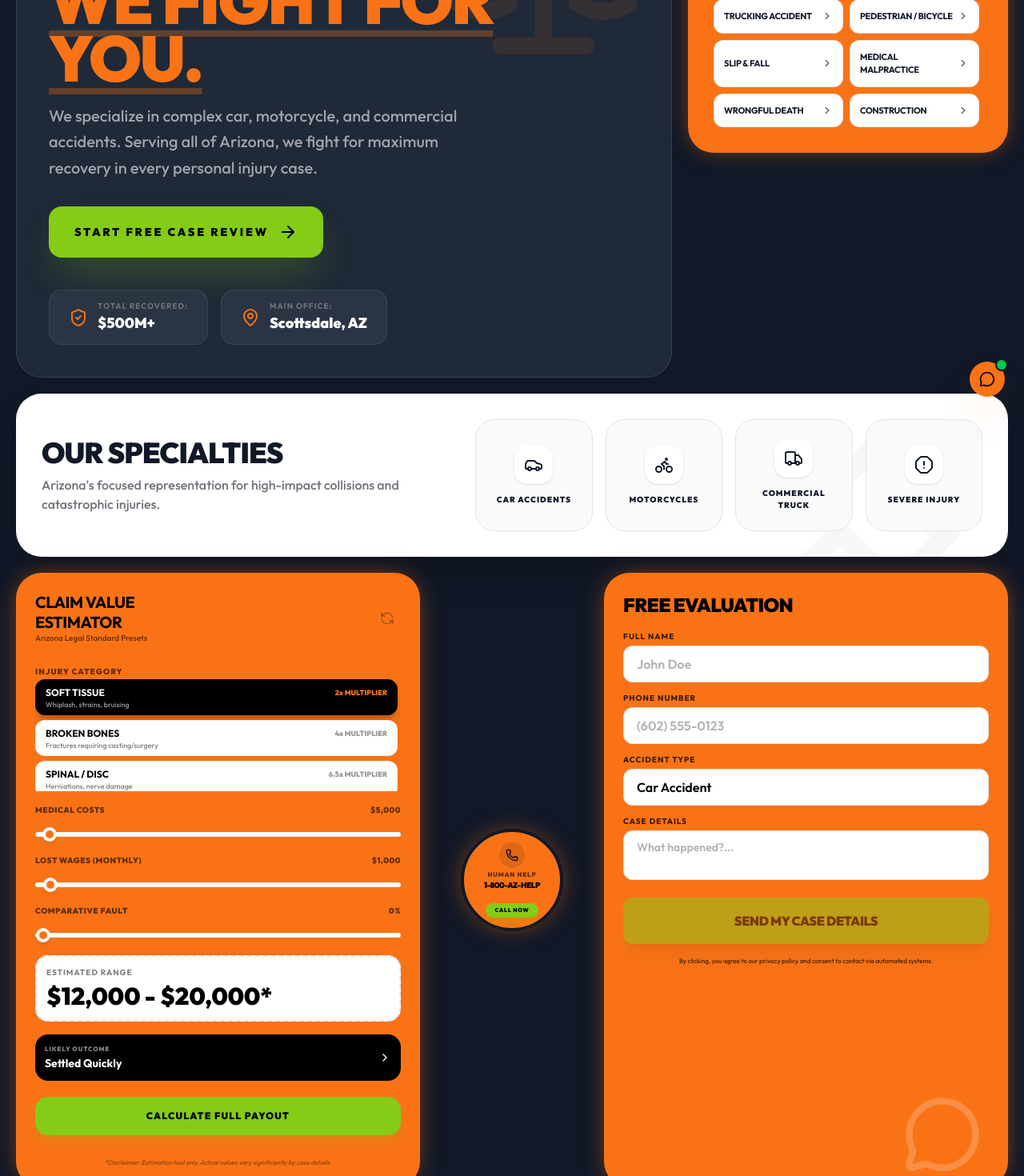
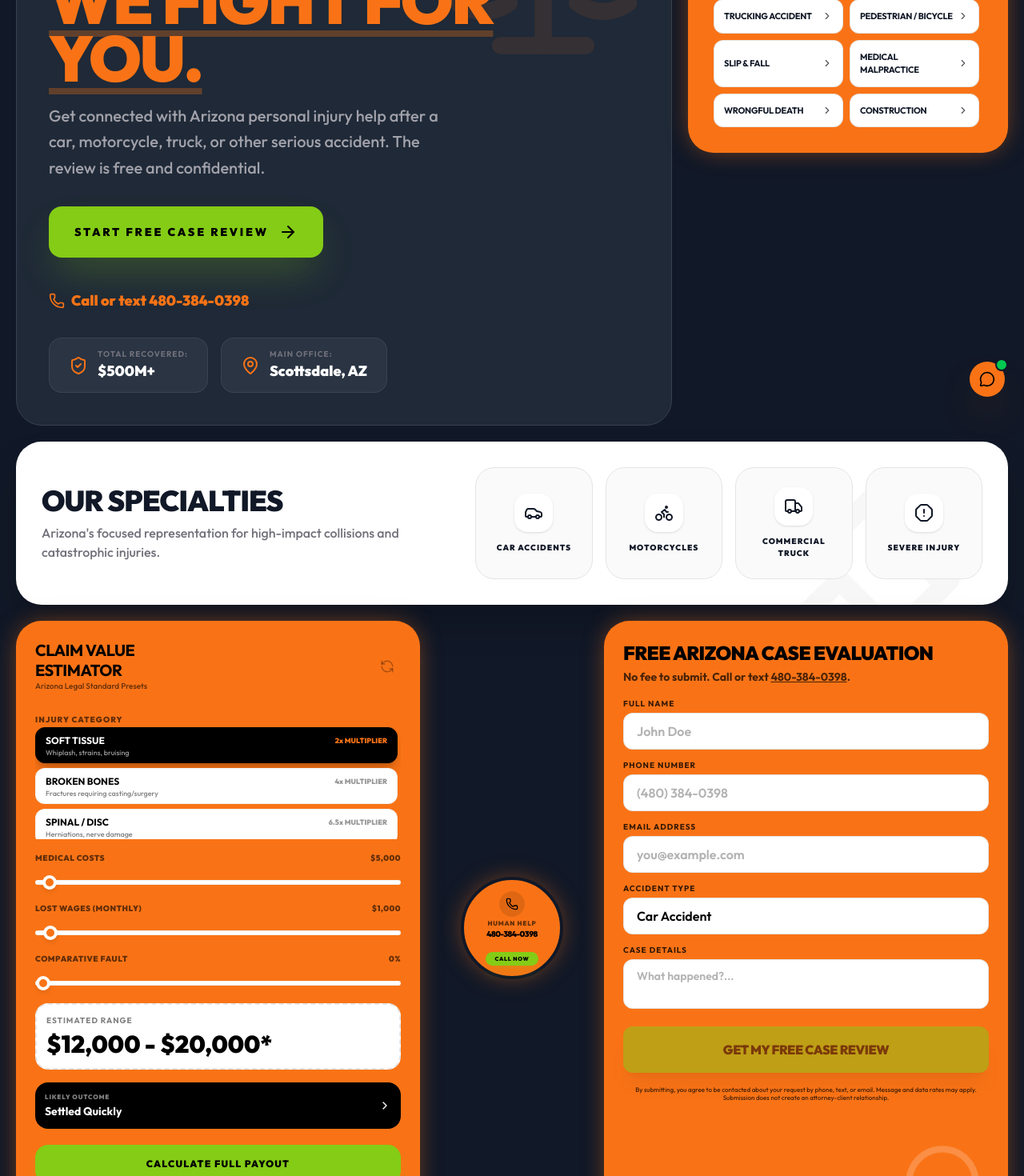
Before and after one commit to SavageT1/AZaccidentHELP, a React (Vite) app: page / in a window 1280 px wide. Shown: the part 280-1750 px from the top of the page at 80% size. Built offline with nearby package versions, Linux system fonts and the light colour scheme.

Commit message:
Connect website leads to GoHighLevel

```diff
--- /dev/null
+++ b/api/lead.js
@@ -0,0 +1,53 @@
+const WINDOW_MS = 60_000;
+const MAX_REQUESTS = 5;
+const attempts = new Map();
+
+export default async function handler(request, response) {
+  if (request.method !== 'POST') return response.status(405).json({ error: 'Method not allowed' });
+
+  const ip = request.headers['x-forwarded-for']?.split(',')[0] || 'unknown';
+  const now = Date.now();
+  const recent = (attempts.get(ip) || []).filter((time) => now - time < WINDOW_MS);
+  if (recent.length >= MAX_REQUESTS) return response.status(429).json({ error: 'Please try again shortly' });
+  recent.push(now);
+  attempts.set(ip, recent);
+
+  const { name, phone, email, accidentType, message = '', source = '', website = '' } = request.body || {};
+  if (website) return response.status(200).json({ ok: true });
+  if (!name || !phone || !email || !accidentType) return response.status(400).json({ error: 'Missing required fields' });
+  if (!/^\S+@\S+\.\S+$/.test(email) || !/^\+?[\d\s().-]{10,}$/.test(phone)) {
+    return response.status(400).json({ error: 'Invalid contact information' });
+  }
+
+  const webhookUrl = process.env.GHL_WEBHOOK_URL;
+  if (!webhookUrl) {
+    console.error('Lead delivery is not configured: GHL_WEBHOOK_URL is missing');
+    return response.status(503).json({ error: 'Lead delivery is not configured' });
+  }
+
+  const normalizedName = String(name).trim().replace(/\s+/g, ' ');
+  const [firstName, ...lastNameParts] = normalizedName.split(' ');
+  const sent = await fetch(webhookUrl, {
+    method: 'POST',
+    headers: { 'Content-Type': 'application/json' },
+    body: JSON.stringify({
+      firstName,
+      lastName: lastNameParts.join(' '),
+      name: normalizedName,
+      phone: String(phone).trim(),
+      email: String(email).trim().toLowerCase(),
+      accidentType,
+      message,
+      source: 'AZAccidentHelp.com',
+      pageUrl: source || 'https://azaccidenthelp.com/',
+      submittedAt: new Date().toISOString(),
+      consent: true,
+    }),
+  });
+
+  if (!sent.ok) {
+    console.error('GoHighLevel lead delivery failed', sent.status);
+    return response.status(502).json({ error: 'Unable to deliver lead' });
+  }
+  return response.status(200).json({ ok: true });
+}
--- a/index.html
+++ b/index.html
@@ -3,7 +3,16 @@
   <head>
     <meta charset="UTF-8" />
     <meta name="viewport" content="width=device-width, initial-scale=1.0" />
-    <title>My Google AI Studio App</title>
+    <title>Arizona Accident Help | Free Personal Injury Case Review</title>
+    <meta name="description" content="Injured in an Arizona car, motorcycle, truck, or other accident? Request a free, confidential case review or call 480-384-0398." />
+    <meta name="robots" content="index,follow,max-image-preview:large" />
+    <link rel="canonical" href="https://www.azaccidenthelp.com/" />
+    <meta property="og:title" content="Arizona Accident Help | Free Case Review" />
+    <meta property="og:description" content="Get help after an Arizona accident. Free, confidential review. Call or text 480-384-0398." />
+    <meta property="og:url" content="https://www.azaccidenthelp.com/" />
+    <meta property="og:type" content="website" />
+    <meta name="twitter:card" content="summary_large_image" />
+    <script type="application/ld+json">{"@context":"https://schema.org","@type":"LegalService","name":"AZ Accident Help","url":"https://www.azaccidenthelp.com/","telephone":"+1-480-384-0398","areaServed":{"@type":"State","name":"Arizona"},"description":"Arizona accident and personal injury case review service."}</script>
   </head>
   <body>
     <div id="root"></div>
--- a/package.json
+++ b/package.json
@@ -5,7 +5,7 @@
   "type": "module",
   "scripts": {
     "dev": "vite --port=3000 --host=0.0.0.0",
-    "build": "TMPDIR=/private/tmp VITE_CACHE_DIR=/private/tmp/azaccidenthelp-vite vite build --configLoader native --outDir /private/tmp/azaccidenthelp-dist --emptyOutDir false",
+    "build": "vite build",
     "preview": "vite preview",
     "clean": "rm -rf dist",
     "lint": "tsc --noEmit"
--- a/src/App.tsx
+++ b/src/App.tsx
@@ -71,7 +71,7 @@ export default function App() {
             <button onClick={() => setCurrentPage('bike')} className="hover:text-primary transition-colors">Motorcycles</button>
             <button onClick={() => setCurrentPage('truck')} className="hover:text-primary transition-colors">Commercial</button>
           </div>
-          <div className="text-sm font-medium text-zinc-400">Claims Won: <span className="text-zinc-100">15k+ Verified</span></div>
+          <a href="tel:+14803840398" className="text-sm font-black text-primary hover:text-white">480-384-0398</a>
           <button
             onClick={() => scrollToSection('contact')}
             className="bg-accent hover:bg-accent-dark text-black px-6 py-2.5 rounded-full font-bold shadow-lg shadow-accent/20 transition-all hover:scale-105 active:scale-95 text-xs uppercase tracking-widest"
@@ -128,14 +128,14 @@ export default function App() {
           <div className="relative z-10">
             <div className="inline-flex items-center gap-2 px-3 py-1 bg-primary/10 text-primary rounded-full text-[10px] font-black uppercase tracking-widest mb-6 border border-primary/20">
               <div className="w-1.5 h-1.5 bg-primary rounded-full animate-pulse" />
-              Arizona's Top Rated Recovery Team
+              Free Arizona Accident Case Review
             </div>
             <h1 className="text-5xl md:text-[80px] font-black leading-[0.9] tracking-tight mb-5 uppercase">
               INJURED IN AZ?<br/>
               <span className="text-primary underline decoration-primary/30 decoration-8 underline-offset-8">WE FIGHT FOR YOU.</span>
             </h1>
             <p className="text-zinc-400 text-xl max-w-lg mb-8 font-medium leading-relaxed">
-              We specialize in complex car, motorcycle, and commercial accidents. Serving all of Arizona, we fight for maximum recovery in every personal injury case.
+              Get connected with Arizona personal injury help after a car, motorcycle, truck, or other serious accident. The review is free and confidential.
             </p>
             <motion.button
               whileHover={{ scale: 1.05 }}
@@ -146,6 +146,9 @@ export default function App() {
               Start Free Case Review
               <ArrowRight className="group-hover:translate-x-1 transition-transform" />
             </motion.button>
+            <a href="tel:+14803840398" className="inline-flex items-center gap-2 text-primary font-black text-lg mb-8 hover:text-white">
+              <Phone size={20} /> Call or text 480-384-0398
+            </a>
             <div className="flex flex-wrap gap-4">
               <div className="bg-zinc-800/50 backdrop-blur px-6 py-3 rounded-2xl border border-zinc-700/50 flex items-center gap-3 transition-colors hover:border-primary/50 group">
                  <ShieldCheck className="text-primary group-hover:scale-110 transition-transform" size={24} />
@@ -243,16 +246,14 @@ export default function App() {
                    <Phone size={16} />
                 </div>
                 <h4 className="text-[8px] font-black uppercase tracking-widest opacity-60 mb-0.5 leading-none">Human Help</h4>
-                <a href="tel:1800AZHELP" className="text-[10px] font-black tracking-tighter block mb-2 px-1">1-800-AZ-HELP</a>
-                <button
-                  onClick={(e) => {
-                    e.stopPropagation();
-                    scrollToSection('contact');
-                  }}
+                <a href="tel:+14803840398" className="text-[10px] font-black tracking-tighter block mb-2 px-1">480-384-0398</a>
+                <a
+                  href="tel:+14803840398"
+                  onClick={(e) => e.stopPropagation()}
                   className="bg-accent text-black font-black px-3 py-1 rounded-full text-[7px] uppercase tracking-widest shadow-lg shadow-accent/20 active:scale-90 transition-transform"
                 >
                   CALL NOW
-                </button>
+                </a>
              </div>
           </motion.div>
         </div>
@@ -266,7 +267,8 @@ export default function App() {
           viewport={{ once: true }}
           className="col-span-12 md:col-span-5 bg-primary rounded-[2rem] p-6 shadow-primary-glow relative"
         >
-          <h3 className="text-2xl font-black mb-4 uppercase tracking-tight text-black">Free Evaluation</h3>
+          <h2 className="text-2xl font-black mb-1 uppercase tracking-tight text-black">Free Arizona Case Evaluation</h2>
+          <p className="text-black/70 text-sm font-bold mb-4">No fee to submit. Call or text <a href="tel:+14803840398" className="underline">480-384-0398</a>.</p>
           <LeadForm />
           <div className="absolute bottom-4 right-8 opacity-20 pointer-events-none">
             <MessageCircle size={100} className="text-white" />
--- a/src/components/LeadForm.tsx
+++ b/src/components/LeadForm.tsx
@@ -6,17 +6,29 @@ import { useState } from 'react';
 type FormData = {
   name: string;
   phone: string;
+  email: string;
   accidentType: string;
   message: string;
 };
 
 export default function LeadForm() {
   const [submitted, setSubmitted] = useState(false);
-  const { register, handleSubmit, formState: { errors, isValid } } = useForm<FormData>();
+  const [submitError, setSubmitError] = useState('');
+  const { register, handleSubmit, formState: { errors, isValid, isSubmitting } } = useForm<FormData>({ mode: 'onChange' });
 
-  const onSubmit = (data: FormData) => {
-    console.log('Lead submitted:', data);
-    setSubmitted(true);
+  const onSubmit = async (data: FormData) => {
+    setSubmitError('');
+    try {
+      const response = await fetch('/api/lead', {
+        method: 'POST',
+        headers: { 'Content-Type': 'application/json' },
+        body: JSON.stringify({ ...data, source: window.location.href, website: '' }),
+      });
+      if (!response.ok) throw new Error('Submission failed');
+      setSubmitted(true);
+    } catch {
+      setSubmitError('We could not send your request. Please call or text 480-384-0398 now.');
+    }
   };
 
   if (submitted) {
@@ -30,7 +42,8 @@ export default function LeadForm() {
            <CheckCircle2 size={32} />
          </motion.div>
          <h3 className="text-2xl font-black mb-2 tracking-tight uppercase">Case Received</h3>
-         <p className="text-black/80 text-sm font-medium italic">We'll call you <span className="underline font-black">within 1 hour.</span></p>
+         <p className="text-black/80 text-sm font-medium">Your request was sent. We will contact you as soon as possible.</p>
+         <a href="tel:+14803840398" className="mt-4 font-black underline">Call or text 480-384-0398</a>
       </div>
     );
   }
@@ -52,11 +65,24 @@ export default function LeadForm() {
         <div>
            <label className="text-[10px] font-bold uppercase tracking-widest opacity-80 block mb-1">Phone Number</label>
            <input
-              {...register("phone", { required: true })}
+              type="tel"
+              autoComplete="tel"
+              {...register("phone", { required: true, pattern: /^\+?[\d\s().-]{10,}$/ })}
               className={`w-full px-4 py-2.5 rounded-xl bg-white border border-black/10 transition-all outline-none font-semibold placeholder:text-black/30 focus:border-black/30 ${
                 errors.phone ? "border-red-500" : ""
               }`}
-              placeholder="(602) 555-0123"
+              placeholder="(480) 384-0398"
+           />
+        </div>
+
+        <div>
+           <label className="text-[10px] font-bold uppercase tracking-widest opacity-80 block mb-1">Email Address</label>
+           <input
+              type="email"
+              autoComplete="email"
+              {...register("email", { required: true })}
+              className={`w-full px-4 py-2.5 rounded-xl bg-white border border-black/10 transition-all outline-none font-semibold placeholder:text-black/30 focus:border-black/30 ${errors.email ? "border-red-500" : ""}`}
+              placeholder="you@example.com"
            />
         </div>
 
@@ -88,14 +114,16 @@ export default function LeadForm() {
         whileHover={{ scale: 1.02 }}
         whileTap={{ scale: 0.98 }}
         type="submit"
-        disabled={!isValid}
+        disabled={!isValid || isSubmitting}
         className="w-full bg-accent text-black font-black uppercase tracking-tight py-4 rounded-xl active:scale-95 transition-all shadow-xl disabled:opacity-50 disabled:cursor-not-allowed group border border-accent/20"
       >
-        Send My Case Details
+        {isSubmitting ? 'Sending Securely…' : 'Get My Free Case Review'}
       </motion.button>
 
+      {submitError && <p role="alert" className="text-sm font-bold text-red-900 bg-white/70 rounded-lg p-3">{submitError}</p>}
+
       <p className="text-[8px] opacity-70 text-center font-medium leading-tight">
-        By clicking, you agree to our privacy policy and consent to contact via automated systems.
+        By submitting, you agree to be contacted about your request by phone, text, or email. Message and data rates may apply. Submission does not create an attorney-client relationship.
       </p>
     </form>
   );
```
Also changed, not shown: vercel.json (added).
